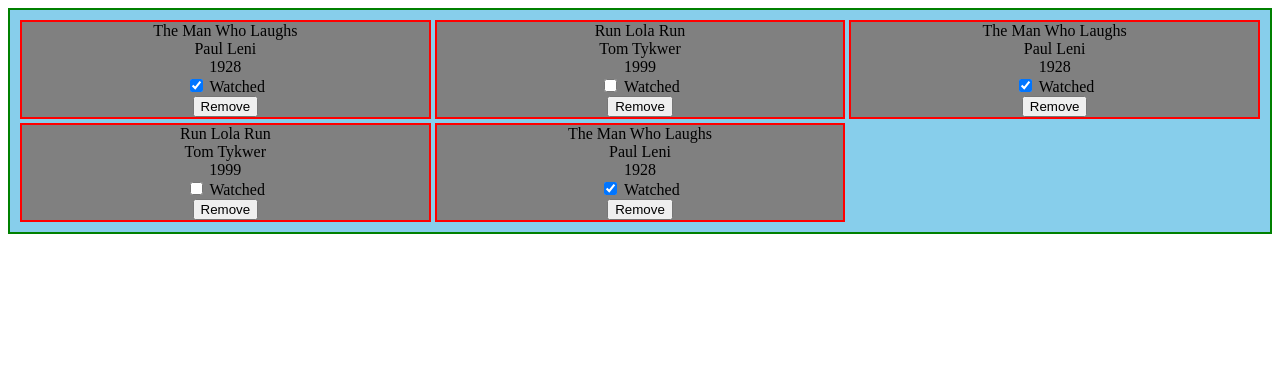
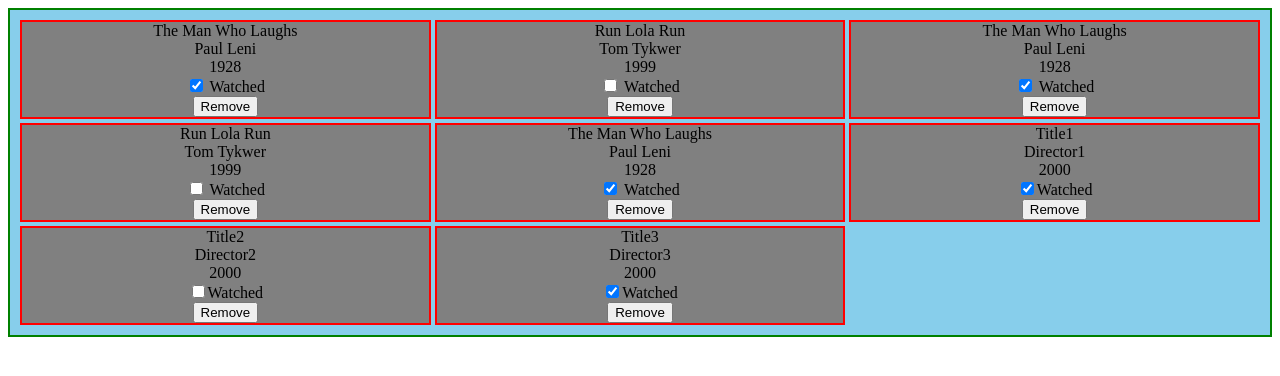
Before and after one commit to a6h15h3k/library, a plain HTML site: page index.html in a window 1280 px wide. Drawn offline with Linux system fonts and the light colour scheme.

Commit message:
Add Logic for Creating new Titles and Adding them to the DOM

```diff
--- a/index.html
+++ b/index.html
@@ -17,7 +17,7 @@
             <div class="director">Paul Leni</div>
             <div class="year">1928</div>
             <input type="checkbox" id="watched" name="watched" checked>
-            <label for="watched" class="watchedLabel">Watched</label>
+            <label class="watchedLabel">Watched</label>
             <br>
             <button class="remove">Remove</button>
         </div>
@@ -26,7 +26,7 @@
             <div class="director">Tom Tykwer</div>
             <div class="year">1999</div>
             <input type="checkbox" id="watched" name="watched">
-            <label for="watched" class="watchedLabel">Watched</label>
+            <label class="watchedLabel">Watched</label>
             <br>
             <button class="remove">Remove</button>
         </div>
@@ -35,7 +35,7 @@
             <div class="director">Paul Leni</div>
             <div class="year">1928</div>
             <input type="checkbox" id="watched" name="watched" checked>
-            <label for="watched" class="watchedLabel">Watched</label>
+            <label class="watchedLabel">Watched</label>
             <br>
             <button class="remove">Remove</button>
         </div>
@@ -44,7 +44,7 @@
             <div class="director">Tom Tykwer</div>
             <div class="year">1999</div>
             <input type="checkbox" id="watched" name="watched">
-            <label for="watched" class="watchedLabel">Watched</label>
+            <label class="watchedLabel">Watched</label>
             <br>
             <button class="remove">Remove</button>
         </div>
@@ -53,7 +53,7 @@
             <div class="director">Paul Leni</div>
             <div class="year">1928</div>
             <input type="checkbox" id="watched" name="watched" checked>
-            <label for="watched" class="watchedLabel">Watched</label>
+            <label class="watchedLabel">Watched</label>
             <br>
             <button class="remove">Remove</button>
         </div>
--- a/script.js
+++ b/script.js
@@ -1,24 +1,4 @@
 let myLibrary = new Array();
-
-//Sample Date
-let test1 = new Movie("Title1", "Director1", 2000, true);
-let test2 = new Movie("Title2", "Director2", 2000, false);
-let test3 = new Movie("Title3", "Director3", 2000, true);
-addMovieToLibrary(test1);
-addMovieToLibrary(test2);
-addMovieToLibrary(test3);
-
-console.log(typeof myLibrary);
-
-myLibrary.forEach(movie => {
-  console.log(movie.title);
-  console.log(movie.toString());
-});
-
-displayMovies();
-
-//Get Elements from DOM
-let titleShowcase = document.querySelector(".collection");
 
 //Movie Object
 function Movie(title, director, year, watched) {
@@ -32,7 +12,26 @@ Movie.prototype.toString = function () {
   return this.title + " \nDirected by:" + this.director + " \nRelease in:" + this.year + "\n";
 }
 
-//Logical Functions
+//Sample Date
+let test1 = new Movie("Title1", "Director1", 2000, true);
+let test2 = new Movie("Title2", "Director2", 2000, false);
+let test3 = new Movie("Title3", "Director3", 2000, true);
+addMovieToLibrary(test1);
+addMovieToLibrary(test2);
+addMovieToLibrary(test3);
+
+//Get Elements from DOM
+let titleShowcase = document.querySelector(".collection");
+
+myLibrary.forEach((movie) => {
+  //console.log(movie.toString());
+});
+
+displayMovies();
+
+/*** Logical Functions ***/
+
+//Add a New Movie to myLibrary while checking for Repeats
 function addMovieToLibrary(newMovie) {
   for (let movie of myLibrary) {
     if (movie.title == newMovie.title) {
@@ -43,14 +42,15 @@ function addMovieToLibrary(newMovie) {
   return true;
 }
 
+//Adds all Movies in myLibrary to the DOM
 function displayMovies() {
-  for (let movie of myLibrary) {
-    console.log(makeMovieTitle(movie));
-    //titleShowcase.appendChild(makeMovieTitle(movie));
-  }
+  myLibrary.forEach(movie => {
+    titleShowcase.appendChild(makeMovieTitle(movie));
+  });
 }
 
 /*
+Creates a Movie Display Div with the following Syntax
 <div class="movie">
             <div class="title">The Man Who Laughs</div>
             <div class="director">Paul Leni</div>
@@ -81,6 +81,7 @@ function makeMovieTitle(movie) {
   movieDiv.appendChild(yearDiv);
 
   let watchedCheckBox = document.createElement("input");
+  watchedCheckBox.setAttribute("type", "checkbox");
   watchedCheckBox.classList.add("watched");
   if (movie.watched)
     watchedCheckBox.checked = true;
@@ -88,7 +89,6 @@ function makeMovieTitle(movie) {
 
   let watchedLabel = document.createElement("label");
   watchedLabel.id = ("watchedLabel");
-  //watchedLabel.("watched");
   watchedLabel.textContent = "Watched";
   movieDiv.appendChild(watchedLabel);
 
@@ -97,6 +97,7 @@ function makeMovieTitle(movie) {
 
   let removeButton = document.createElement("button");
   removeButton.classList.add("remove");
+  removeButton.textContent = "Remove";
   movieDiv.appendChild(removeButton);
 
   return movieDiv;
```
